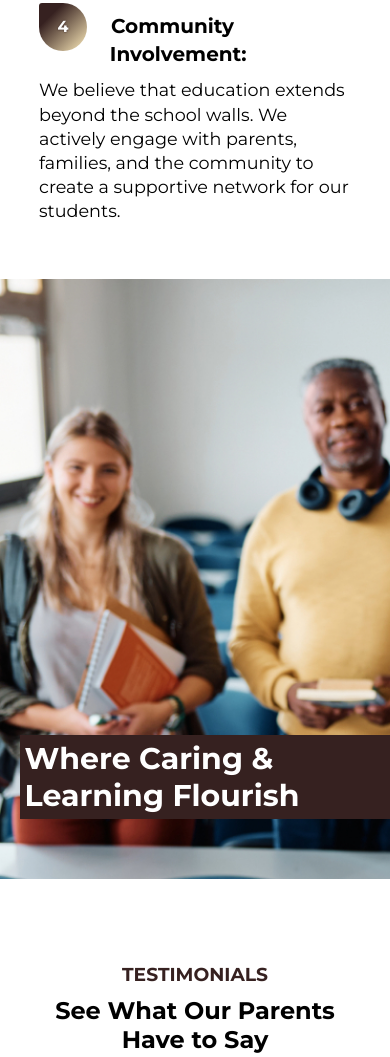
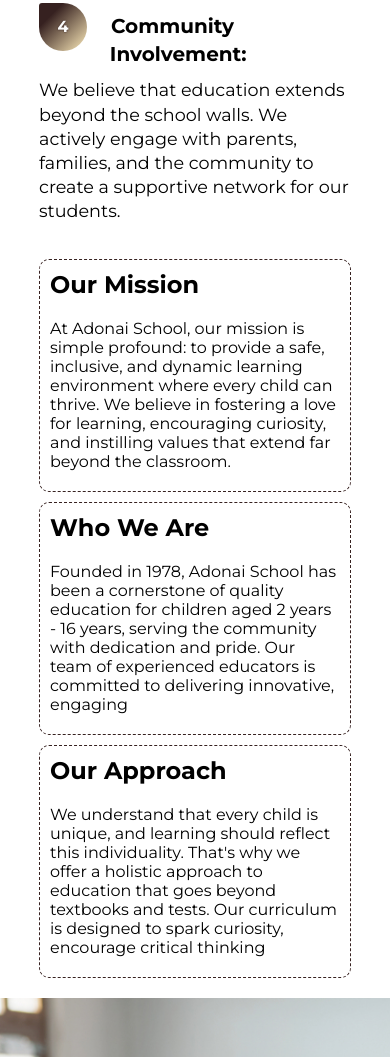
Before and after one commit to charlesluguda/adonai-school, a plain HTML site: page index.html in a window 390 px wide. Shown: the part 3104-4161 px from the top of the page. Drawn offline with nearby package versions, Linux system fonts and the light colour scheme.

Commit message:
styles edited

```diff
--- a/styles.css
+++ b/styles.css
@@ -595,8 +595,11 @@ button{
         display: none;
     }
     .grid-3{
+        display: grid;
+        grid-template-columns: 1fr;
+    }
+    .contactus .grid-3{
         display: none;
-        /* grid-template-columns: 1fr; */
     }
     .grid-2{
         display: grid;
```
